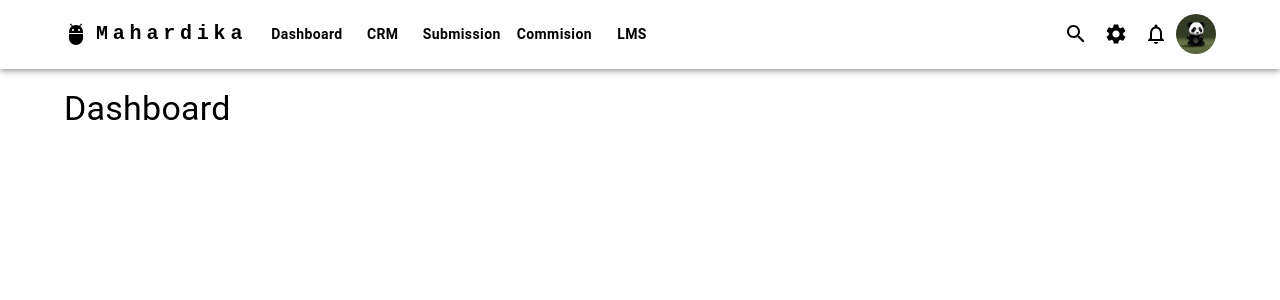
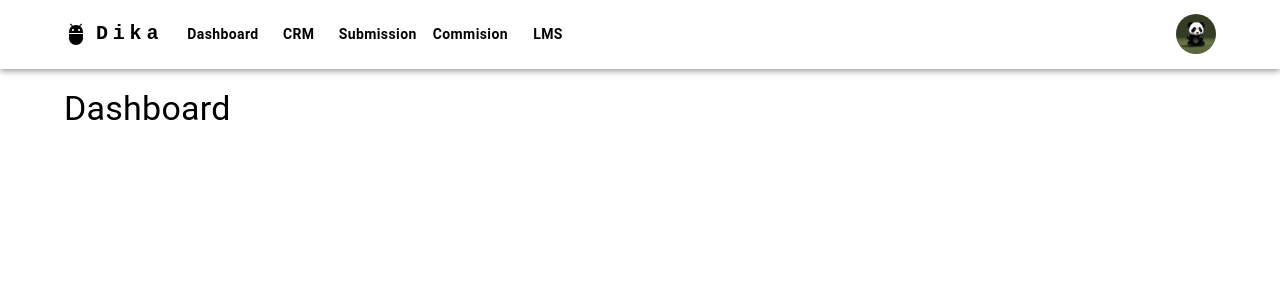
Before and after one commit to faintblack/next-synergy, a Next.js app: page / in a window 1280 px wide. Shown: the top 300 px of the page. Built offline with nearby package versions, Linux system fonts and the light colour scheme.

Commit message:
update navbar

```diff
--- a/app/components/Navbar.jsx
+++ b/app/components/Navbar.jsx
@@ -17,9 +17,9 @@ import React from "react";
 
 import AdbIcon from "@mui/icons-material/Adb";
 import MenuIcon from "@mui/icons-material/Menu";
-import NotificationsNoneIcon from '@mui/icons-material/NotificationsNone';
-import SettingsIcon from '@mui/icons-material/Settings';
-import SearchIcon from '@mui/icons-material/Search';
+import NotificationsNoneIcon from "@mui/icons-material/NotificationsNone";
+import SettingsIcon from "@mui/icons-material/Settings";
+import SearchIcon from "@mui/icons-material/Search";
 
 import Link from "next/link";
 
@@ -71,7 +71,7 @@ const Navbar = () => {
               textDecoration: "none",
             }}
           >
-            Mahardika
+            Dika
           </Typography>
 
           <Box sx={{ flexGrow: 1, display: { xs: "flex", md: "none" } }}>
@@ -105,7 +105,17 @@ const Navbar = () => {
             >
               {pages.map((page) => (
                 <MenuItem key={page} onClick={handleCloseNavMenu}>
-                  <Typography textAlign="center">{page}</Typography>
+                  <Link
+                    key={page}
+                    href={`/${
+                      page.toLowerCase() !== "dashboard"
+                        ? page.toLowerCase()
+                        : "/"
+                    }`}
+                    style={{ textDecoration: "unset", color: "unset" }}
+                  >
+                    <Typography textAlign="center">{page}</Typography>
+                  </Link>
                 </MenuItem>
               ))}
             </Menu>
@@ -127,16 +137,14 @@ const Navbar = () => {
               textDecoration: "none",
             }}
           >
-            Mahardika
+            Dika
           </Typography>
           <Box sx={{ flexGrow: 1, display: { xs: "none", md: "flex" } }}>
             {pages.map((page) => (
               <Link
                 key={page}
                 href={`/${
-                  page.toLowerCase() !== "dashboard"
-                    ? page.toLowerCase()
-                    : "/"
+                  page.toLowerCase() !== "dashboard" ? page.toLowerCase() : "/"
                 }`}
                 style={{ textDecoration: "unset", color: "unset" }}
               >
@@ -150,15 +158,14 @@ const Navbar = () => {
                     fontWeight: 600,
                   }}
                 >
-
-                    {page}
+                  {page}
                 </Button>
               </Link>
             ))}
           </Box>
 
           <Box sx={{ flexGrow: 0 }}>
-            <IconButton
+            {/* <IconButton
               size="medium"
               color="inherit"
             >
@@ -175,7 +182,7 @@ const Navbar = () => {
               color="inherit"
             >
               <NotificationsNoneIcon />
-            </IconButton>
+            </IconButton> */}
             <Tooltip title="Open settings">
               <IconButton onClick={handleOpenUserMenu} sx={{ p: 0 }}>
                 <Avatar alt="Mahardika Kharisma" src="/panda-img.jpg" />
```
